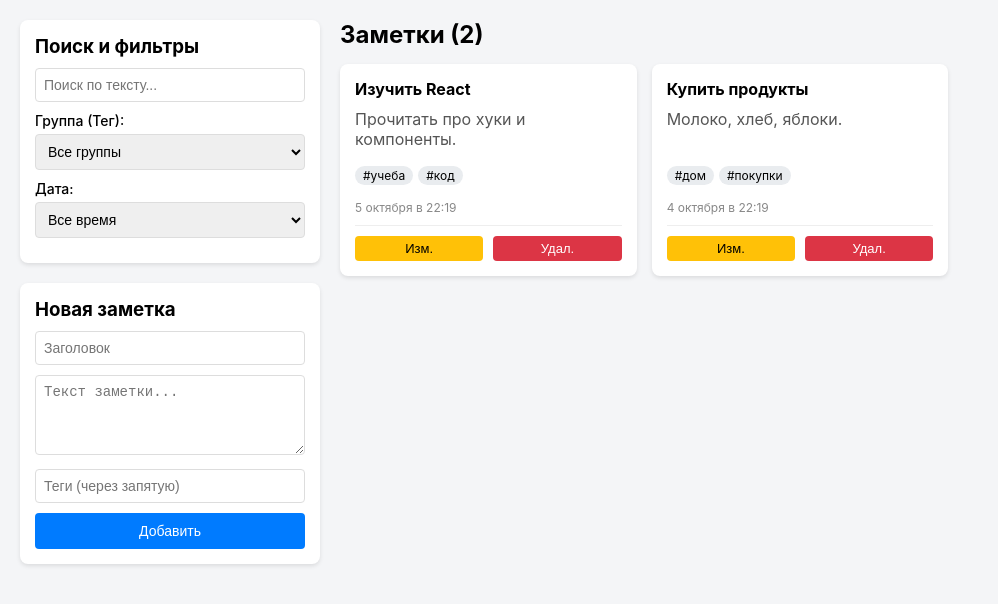
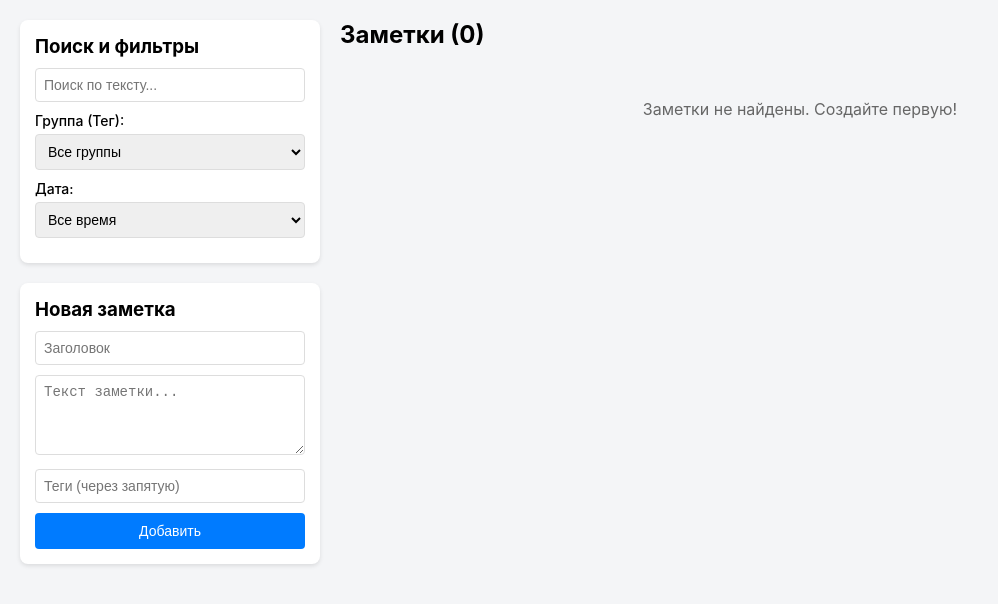
Before and after one commit to Drain-Doglazer/web-programming-v2026-autumn-spbstu-40105, a React (Vite) app in the folder khoroshilov.feodor/lab5/: page / in a window 1280 px wide. Shown: the top 604 px of the page, without its empty margins (0-998 px from the left). Built offline with nearby package versions, Linux system fonts and the light colour scheme.

Commit message:
fix note

```diff
--- a/khoroshilov.feodor/lab5/src/main.jsx
+++ b/khoroshilov.feodor/lab5/src/main.jsx
@@ -27,6 +27,7 @@ function FilterPanel({
       <select
         value={selectedTag}
         onChange={(e) => setSelectedTag(e.target.value)}
+        data-testid="note-tag-filter"
       >
         <option value="all">Все группы</option>
         {allTags.map((tag) => (
@@ -40,6 +41,7 @@ function FilterPanel({
       <select
         value={dateFilter}
         onChange={(e) => setDateFilter(e.target.value)}
+        data-testid="note-date-filter"
       >
         <option value="all">Все время</option>
         <option value="today">Сегодня</option>
@@ -120,7 +122,12 @@ function NoteForm({onSave, editingNote, onCancelEdit}) {
           {editingNote ? 'Сохранить' : 'Добавить'}
         </button>
         {editingNote && (
-          <button type="button" onClick={onCancelEdit} className="btn-cancel">
+          <button
+            type="button"
+            onClick={onCancelEdit}
+            className="btn-cancel"
+            data-testid="note-cancel"
+          >
             Отмена
           </button>
         )}
@@ -138,7 +145,7 @@ function NoteCard({note, onDelete, onEdit}) {
   });
 
   return (
-    <div className="note-card">
+    <div className="note-card" data-testid="note-item">
       <h4 data-testid="note-title">{note.title}</h4>
       <p>{note.content}</p>
 
@@ -153,10 +160,18 @@ function NoteCard({note, onDelete, onEdit}) {
       <div className="date">{formattedDate}</div>
 
       <div className="card-buttons">
-        <button onClick={() => onEdit(note)} className="btn-edit">
+        <button
+          onClick={() => onEdit(note)}
+          className="btn-edit"
+          data-testid="note-edit"
+        >
           Изм.
         </button>
-        <button onClick={() => onDelete(note.id)} className="btn-delete">
+        <button
+          onClick={() => onDelete(note.id)}
+          className="btn-delete"
+          data-testid="note-delete"
+        >
           Удал.
         </button>
       </div>
@@ -170,7 +185,7 @@ function NoteList({notes, onDelete, onEdit}) {
   }
 
   return (
-    <div className="notes-grid">
+    <div className="notes-grid" data-testid="notes-list">
       {notes.map((note) => (
         <NoteCard
           key={note.id}
@@ -184,22 +199,7 @@ function NoteList({notes, onDelete, onEdit}) {
 }
 
 function App() {
-  const [notes, setNotes] = useState([
-    {
-      id: 1,
-      title: 'Изучить React',
-      content: 'Прочитать про хуки и компоненты.',
-      tags: ['учеба', 'код'],
-      createdAt: new Date().toISOString(),
-    },
-    {
-      id: 2,
-      title: 'Купить продукты',
-      content: 'Молоко, хлеб, яблоки.',
-      tags: ['дом', 'покупки'],
-      createdAt: new Date(Date.now() - 86400000).toISOString(),
-    },
-  ]);
+  const [notes, setNotes] = useState([]);
 
   const [searchQuery, setSearchQuery] = useState('');
   const [selectedTag, setSelectedTag] = useState('all');
```
